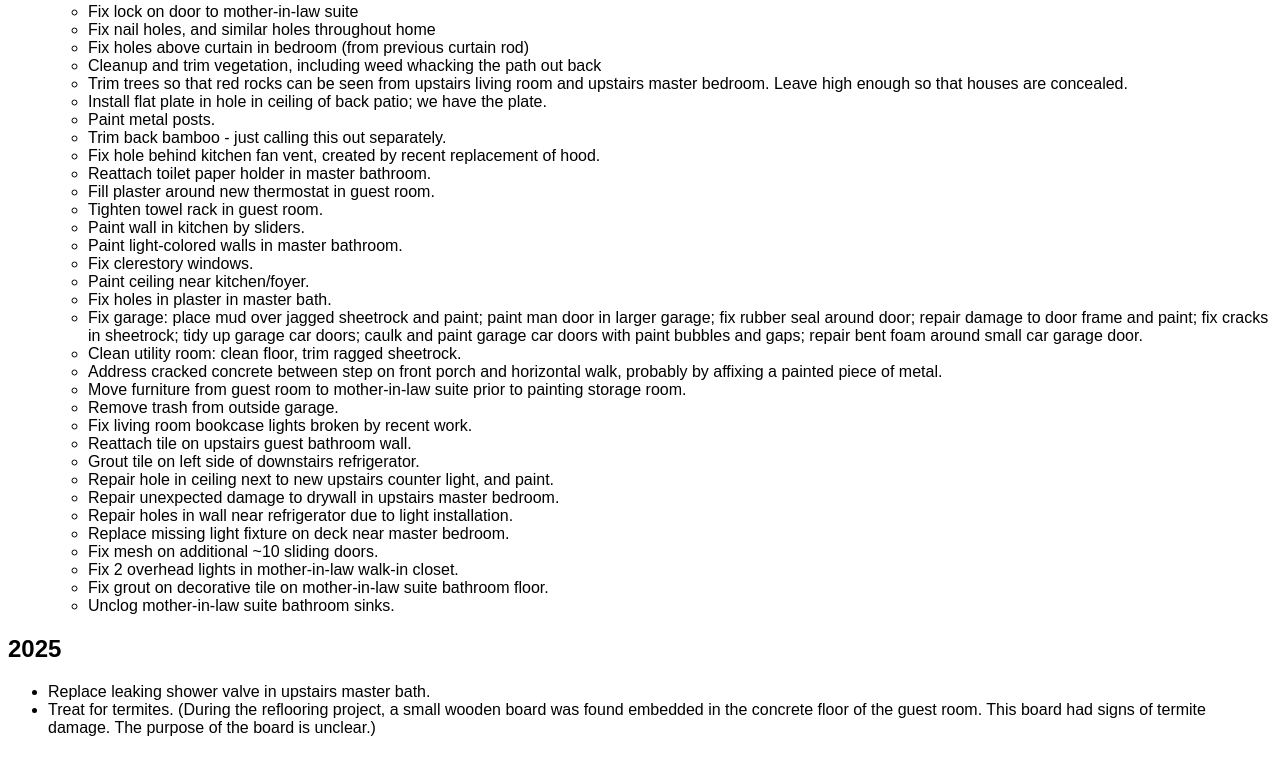
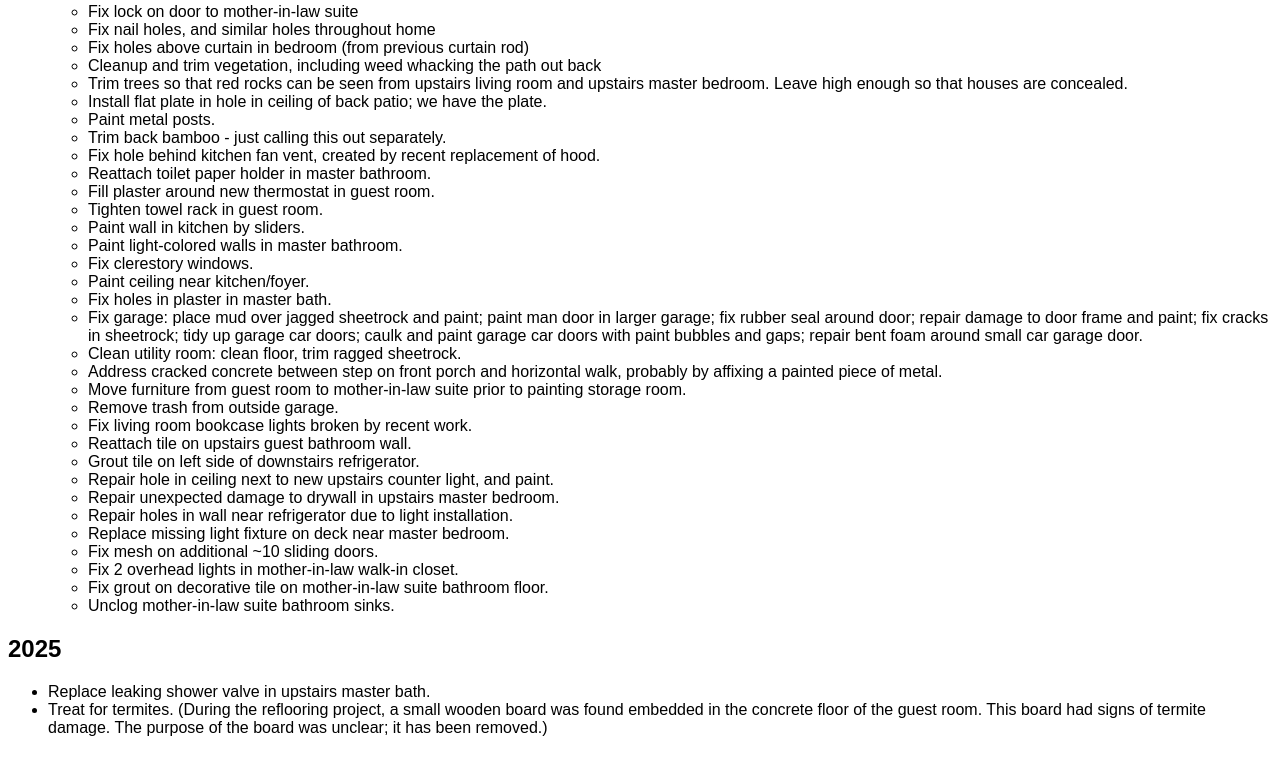
Before and after one commit to riordanmr/miscweb, a plain HTML site: page 548elcamino/repairs.html in a window 1280 px wide. Shown: the part 3487-4262 px from the top of the page. Drawn offline with Linux system fonts and the light colour scheme.

Commit message:
Tweaks to repairs and updates

```diff
--- a/548elcamino/repairs.html
+++ b/548elcamino/repairs.html
@@ -229,7 +229,7 @@
 <h2 ><span ><b>2025</b><b></b></span></h2>
 <ul >
   <li ><span ></span><span >Replace leaking shower valve in upstairs master bath.</span></li>
-  <li ><span ></span><span >Treat for termites. (During the reflooring project, a small wooden board was found embedded in the concrete floor of the guest room. This board had signs of termite damage. The purpose of the board is unclear.)</span></li>
+  <li ><span ></span><span >Treat for termites. (During the reflooring project, a small wooden board was found embedded in the concrete floor of the guest room. This board had signs of termite damage. The purpose of the board was unclear; it has been removed.)</span></li>
 </ul>
 <p ><span ></span><br></p>
 <p ><span ></span><br></p>
```
Also changed, not shown: 548elcamino/updates.html (+0 -1 lines).
